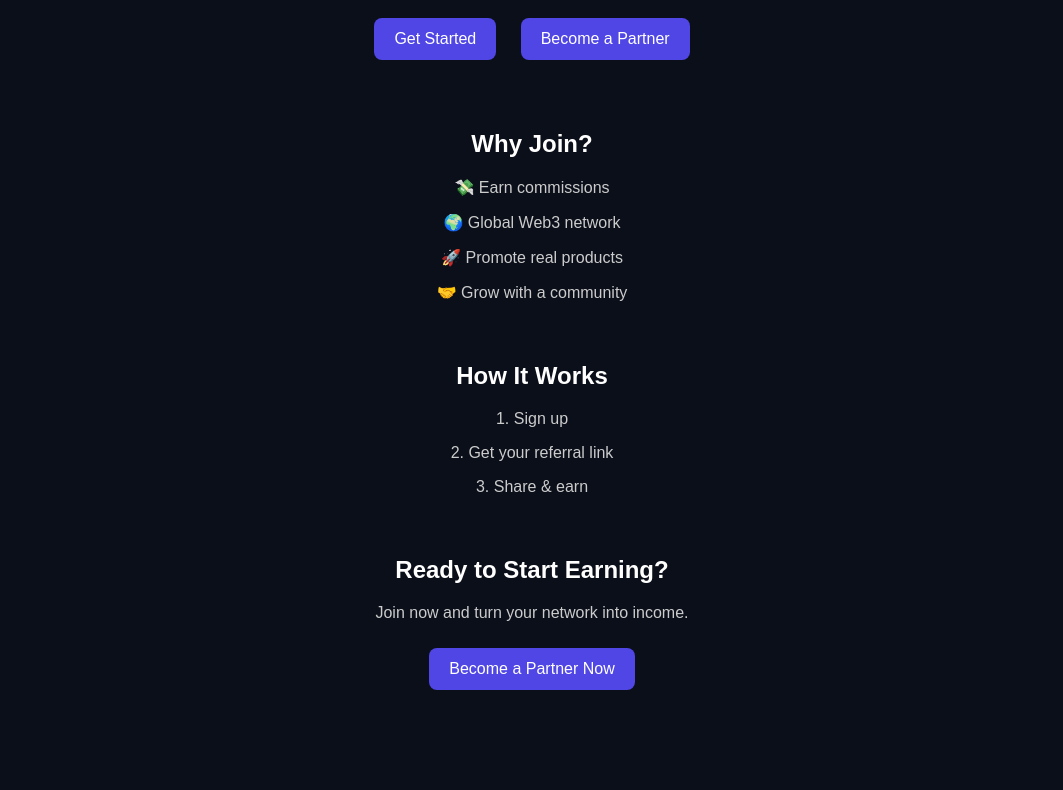
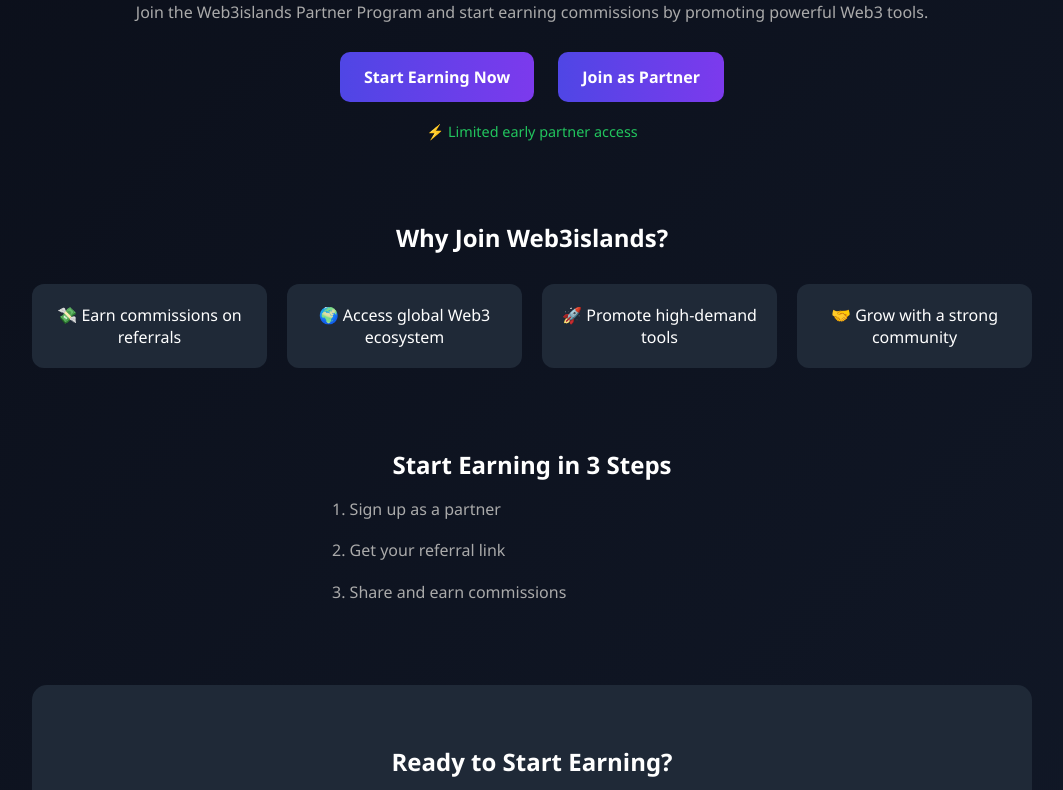
Before and after one commit to danielnweze54-cyber/web3islands-partner-funnel, a plain HTML site: page index.html in a window 1280 px wide. Shown: the part 171-961 px from the top of the page, without its empty margins (108-1171 px from the left). Before the commit the page ends 911 px from the top, so only its background shows below. Drawn offline with Linux system fonts and the light colour scheme.

Commit message:
feat: implement Web3islands partner funnel landing page
Updated the structure and styling of the index.html file to enhance the layout and improve the user interface.

```diff
--- a/index.html
+++ b/index.html
@@ -1,4 +1,4 @@
-  back<!DOCTYPE html>
+<!DOCTYPE html>
 <html lang="en">
 <head>
   <meta charset="UTF-8">
@@ -8,38 +8,93 @@
   <style>
     body {
       margin: 0;
-      font-family: Arial, sans-serif;
-      background: #0b0f1a;
+      font-family: 'Segoe UI', sans-serif;
+      background: linear-gradient(135deg, #0b0f1a, #111827);
       color: white;
+    }
+
+    .container {
+      max-width: 1000px;
+      margin: auto;
+      padding: 40px 20px;
       text-align: center;
     }
 
-    .container {
-      padding: 40px 20px;
-      max-width: 800px;
-      margin: auto;
+    h1 {
+      font-size: 2.5rem;
+      margin-bottom: 10px;
     }
 
-    h1 {
-      font-size: 2.2rem;
+    h2 {
+      margin-bottom: 10px;
     }
 
     p {
-      color: #ccc;
+      color: #aaa;
+      line-height: 1.6;
     }
 
     .btn {
       display: inline-block;
       margin: 10px;
-      padding: 12px 20px;
-      background: #4f46e5;
+      padding: 14px 24px;
+      background: linear-gradient(90deg, #4f46e5, #7c3aed);
       color: white;
       text-decoration: none;
-      border-radius: 8px;
+      border-radius: 10px;
+      font-weight: bold;
+      transition: 0.3s;
+    }
+
+    .btn:hover {
+      transform: scale(1.05);
+      opacity: 0.9;
+    }
+
+    .hero {
+      margin-top: 60px;
     }
 
     .section {
-      margin-top: 60px;
+      margin-top: 80px;
+    }
+
+    .grid {
+      display: grid;
+      grid-template-columns: repeat(auto-fit, minmax(200px, 1fr));
+      gap: 20px;
+      margin-top: 30px;
+    }
+
+    .card {
+      background: #1f2937;
+      padding: 20px;
+      border-radius: 12px;
+      transition: 0.3s;
+    }
+
+    .card:hover {
+      transform: translateY(-5px);
+      background: #273449;
+    }
+
+    .steps {
+      text-align: left;
+      max-width: 400px;
+      margin: auto;
+    }
+
+    .cta-box {
+      background: #1f2937;
+      padding: 40px;
+      border-radius: 15px;
+      margin-top: 40px;
+    }
+
+    .badge {
+      color: #22c55e;
+      font-size: 0.9rem;
+      margin-top: 10px;
     }
   </style>
 </head>
@@ -49,34 +104,47 @@
   <div class="container">
 
     <!-- HERO -->
-    <h1>Earn with Web3 — Join Web3islands</h1>
-    <p>Promote Web3 tools, earn commissions, and grow your income.</p>
+    <div class="hero">
+      <h1>Earn Passive Income with Web3</h1>
+      <p>Join the Web3islands Partner Program and start earning commissions by promoting powerful Web3 tools.</p>
 
-    <a href="#" class="btn">Get Started</a>
-    <a href="#" class="btn">Become a Partner</a>
+      <a href="#" class="btn">Start Earning Now</a>
+      <a href="#" class="btn">Join as Partner</a>
+
+      <div class="badge">⚡ Limited early partner access</div>
+    </div>
 
     <!-- VALUE -->
     <div class="section">
-      <h2>Why Join?</h2>
-      <p>💸 Earn commissions</p>
-      <p>🌍 Global Web3 network</p>
-      <p>🚀 Promote real products</p>
-      <p>🤝 Grow with a community</p>
+      <h2>Why Join Web3islands?</h2>
+
+      <div class="grid">
+        <div class="card">💸 Earn commissions on referrals</div>
+        <div class="card">🌍 Access global Web3 ecosystem</div>
+        <div class="card">🚀 Promote high-demand tools</div>
+        <div class="card">🤝 Grow with a strong community</div>
+      </div>
     </div>
 
     <!-- HOW IT WORKS -->
     <div class="section">
-      <h2>How It Works</h2>
-      <p>1. Sign up</p>
-      <p>2. Get your referral link</p>
-      <p>3. Share & earn</p>
+      <h2>Start Earning in 3 Steps</h2>
+
+      <div class="steps">
+        <p>1. Sign up as a partner</p>
+        <p>2. Get your referral link</p>
+        <p>3. Share and earn commissions</p>
+      </div>
     </div>
 
     <!-- CTA -->
     <div class="section">
-      <h2>Ready to Start Earning?</h2>
-      <p>Join now and turn your network into income.</p>
-      <a href="#" class="btn">Become a Partner Now</a>
+      <div class="cta-box">
+        <h2>Ready to Start Earning?</h2>
+        <p>Join Web3islands today and turn your network into income.</p>
+
+        <a href="#" class="btn">Become a Partner Now</a>
+      </div>
     </div>
 
   </div>
```
